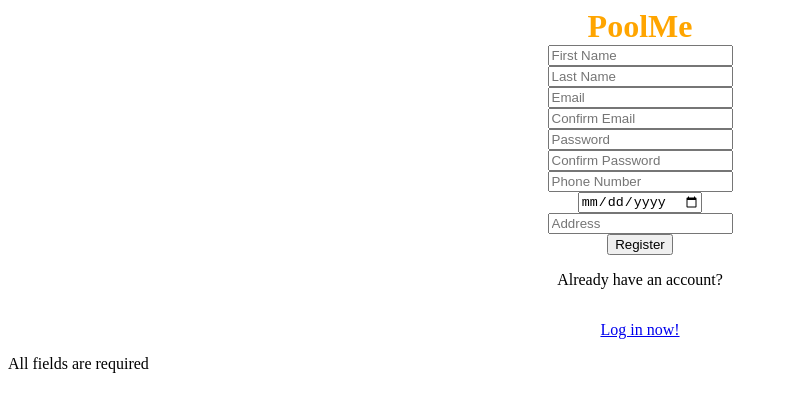
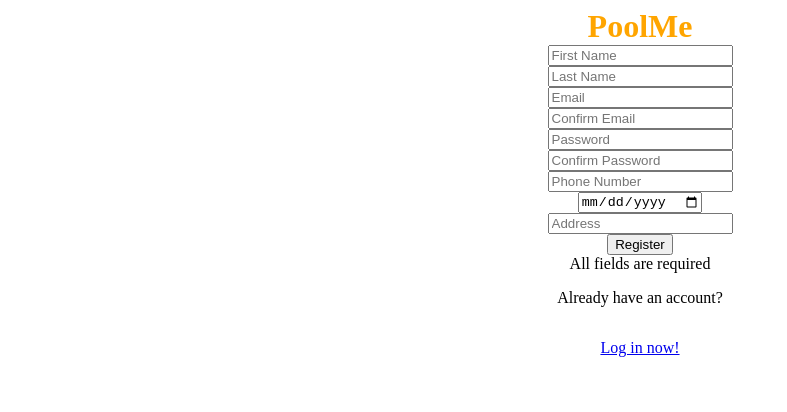
Before and after one commit to matiaslcoulougian/fixit-app, a React (Create React App) app: page /register in a window 1280 px wide. Both pictures are taken after a click on the button "Register". Shown: the top 412 px of the page, without its empty margins (0-787 px from the left). Built offline with nearby package versions, Linux system fonts and the light colour scheme; no server answers.

Commit message:
error popup and graphql register mutation

```diff
--- a/src/App.jsx
+++ b/src/App.jsx
@@ -1,21 +1,18 @@
-import React, {useState} from 'react'
+import React from 'react'
 import { Login } from './pages/Login'
 import { Routes, Route} from 'react-router-dom';
 import { Register } from './pages/Register';
 import './App.css'
 import { Home } from './pages/Home';
-import AlertComponent from "./components/alertComponent/Alert";
 
 export function App() {
-  const [errorMessage, updateErrorMessage] = useState(null);
   return (
     <div>
             <Routes>
                 <Route exact path="/" element={<Home />} />
                 <Route exact path="/login" element={<Login />} />
-                <Route exact path="/register" element={<Register showError={updateErrorMessage}/>} />
+                <Route exact path="/register" element={<Register />} />
             </Routes>
-        <AlertComponent errorMessage={errorMessage} hideError={updateErrorMessage}/>
     </div>
   )
 }
--- a/src/components/alertComponent/Alert.js
+++ /dev/null
@@ -1,40 +0,0 @@
-import {useEffect, useState} from "react";
-import {Button, Modal} from "react-bootstrap";
-
-function AlertComponent(props) {
-    const [alert, setAlert] = useState(false);
-
-    const handleClose = () => {
-        setAlert(false);
-        props.hideError(null);
-    }
-    const handleShow = () => {
-        setAlert(true);
-    }
-
-    useEffect(() => {
-        if(props.errorMessage !== null) {
-            handleShow()
-        } else {
-            handleClose()
-        }
-    });
-
-    return (
-        <div>
-            <span>{props.errorMessage}</span>
-            <Modal alert={alert} onHide={handleClose}>
-                <Modal.Header closeButton>
-                    <Modal.Title>Invalid data!</Modal.Title>
-                </Modal.Header>
-                <Modal.Body>{props.errorMessage}</Modal.Body>
-                <Modal.Footer>
-                    <Button variant="primary" onClick={handleClose}>
-                        Close
-                    </Button>
-                </Modal.Footer>
-            </Modal>
-        </div>
-    );
-}
-export default AlertComponent;
--- a/src/pages/Register.jsx
+++ b/src/pages/Register.jsx
@@ -2,9 +2,8 @@ import React, { useState } from 'react'
 import {Link} from 'react-router-dom'
 import {REGISTER} from "../queries/mutations";
 import {useMutation} from "@apollo/client";
-import AlertComponent from "../components/alertComponent/Alert";
 
-export function Register(props) {
+export function Register() {
     const [firstName, setFirstName] = useState('');
     const [lastName, setLastName] = useState('');
     const [email, setEmail] = useState('');
@@ -15,14 +14,17 @@ export function Register(props) {
     const [dob, setDoB] = useState('');
     const [address, setAddress] = useState('');
 
-    const [register, {loading, data}] = useMutation(
+    const [errorMessage, setErrorMessage] = useState('');
+
+    const [register] = useMutation(
         REGISTER,
         {
             onCompleted: async (res) => {
-                console.log(res);
+                setErrorMessage('')
+
             },
             onError: (e) => {
-                console.log(e)
+                setErrorMessage(e.message);
             },
         }
     );
@@ -30,13 +32,16 @@ export function Register(props) {
     function handleRegister () {
         if (firstName === '' || lastName === '' || email === '' || password === '' || phone === '' ||
         dob === '' || address === '' || confirmEmail === '' || confirmPassword === '') {
-            props.showError("All fields are required");
+            setErrorMessage('All fields are required');
+            return;
         }
         else if (email !== confirmEmail) {
-            props.showError("Emails should match");
+            setErrorMessage('Emails should match');
+            return;
         }
         else if (password !== confirmPassword){
-            props.showError("Passwords should match");
+            setErrorMessage('Passwords should match');
+            return;
         }
         register({
             variables: {
@@ -67,6 +72,7 @@ export function Register(props) {
 
 
         <button type={"submit"} onClick={handleRegister}>Register</button>
+        {errorMessage && <div className="error"> {errorMessage} </div>}
         <p>Already have an account? </p>
         <Link to="/login"><p>Log in now!</p>
         </Link>
```
